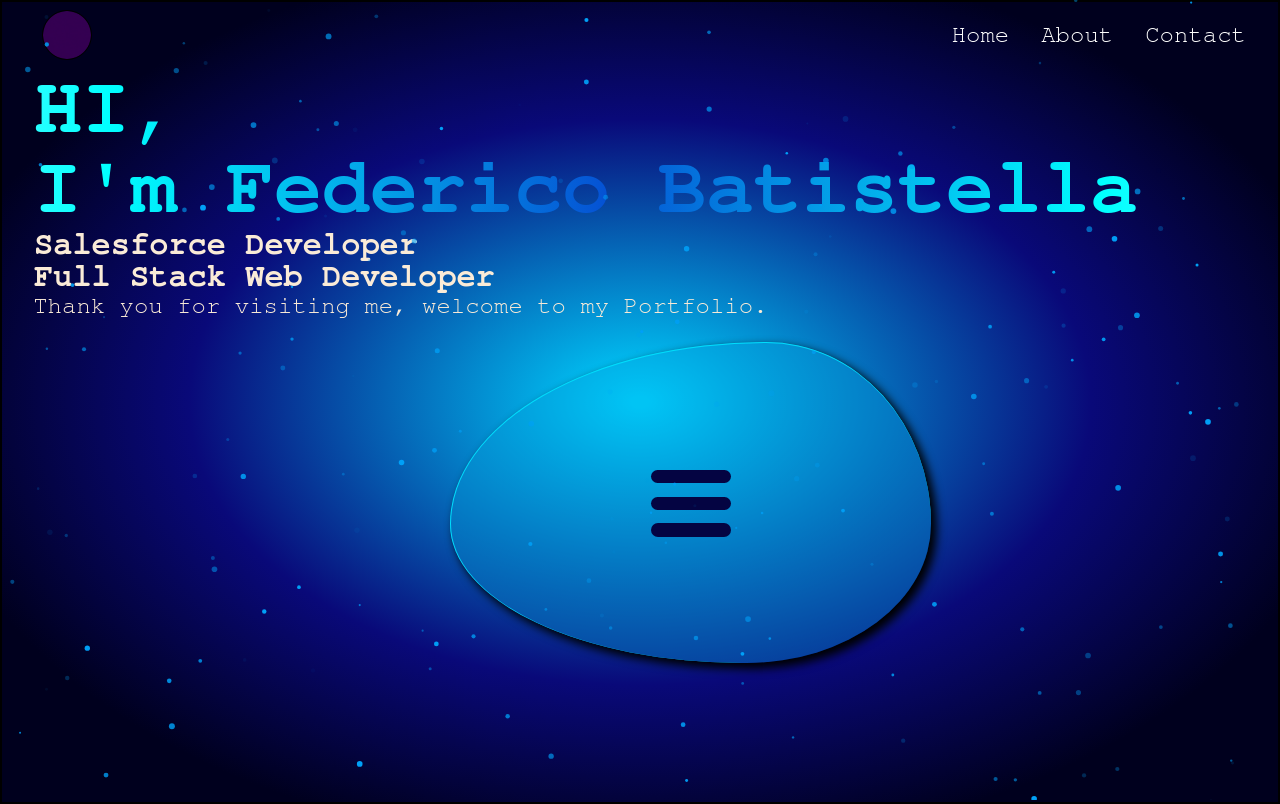
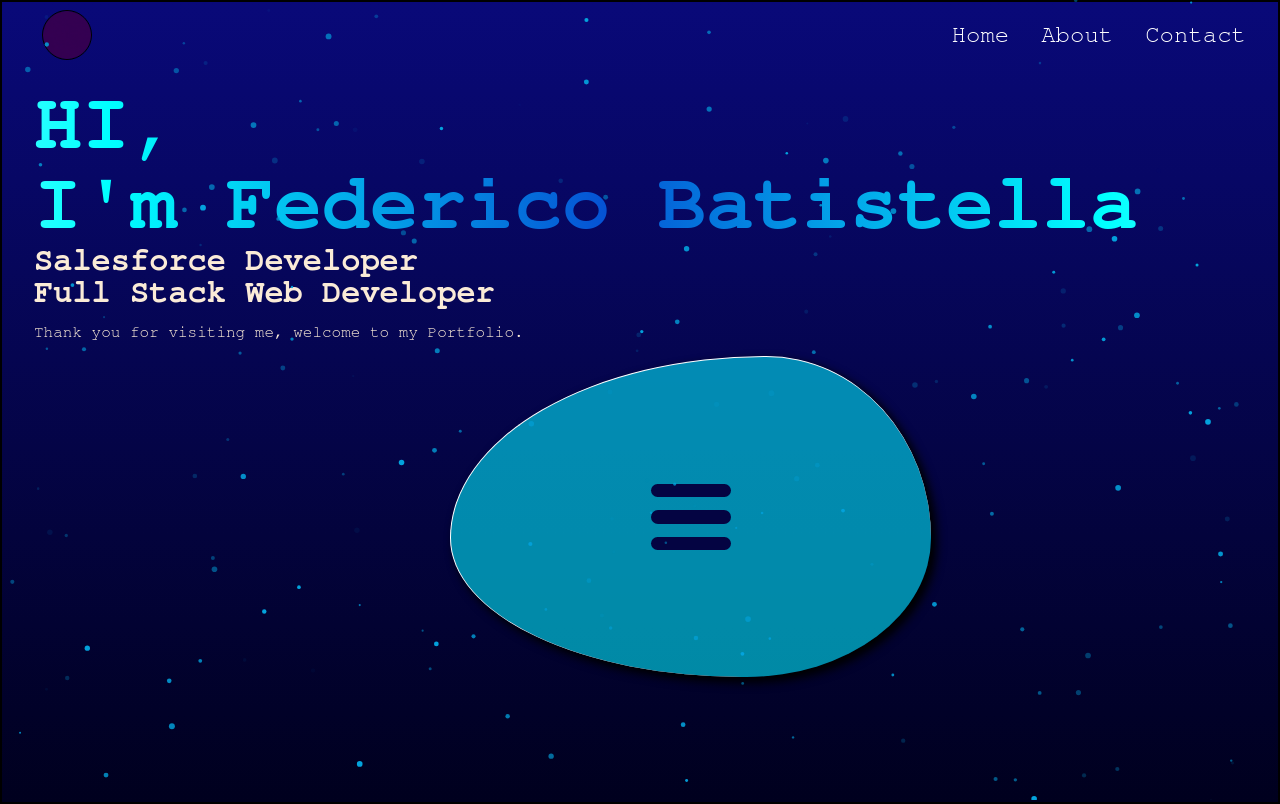
Before and after one commit to fedebati/Portfolio, a React (Create React App) app in the folder my-portfolio/: page / in a window 1280 px wide. Built offline with nearby package versions, Linux system fonts and the light colour scheme.

Commit message:
ultimo commit con particulas

```diff
--- a/my-portfolio/src/App.css
+++ b/my-portfolio/src/App.css
@@ -13,8 +13,9 @@ body{
 }
 
 .App-body {
-  background: rgb(0,212,255);
-  background: radial-gradient(rgba(0,212,255,1) 1%, rgba(9,9,121,1) 50%, rgba(0, 0, 30,1) 80%);
+  /* background: rgb(0,212,255);
+  background: radial-gradient(rgba(0,212,255,1) 1%, rgba(9,9,121,1) 50%, rgba(0, 0, 30,1) 80%); */
   /* min-height: 100vh; */
   /* background-color: blue; */
+  background: linear-gradient(rgba(9,9,121,1), rgba(0, 0, 30,1));
 }
--- a/my-portfolio/src/Components/ParticleBackground.js
+++ b/my-portfolio/src/Components/ParticleBackground.js
@@ -32,7 +32,7 @@ const ParticleBackground = () => {
             }
           },
           color: {
-            value: "#00a0f7"
+            value: "#03A3DD"
           },
           shape: {
             type: "circle",
--- a/my-portfolio/src/Styles/Bubble.css
+++ b/my-portfolio/src/Styles/Bubble.css
@@ -8,9 +8,9 @@
     animation: morph 3.5s linear infinite;
     display: flex;
     justify-content: center;
-    background-color: #03a3dd56;
-    border-top: 1px solid rgb(0, 222, 252);
-    border-left: 1px solid rgb(0, 222, 252) ;
+    background-color: rgba(0, 238, 255, 0.575);
+    border-top: 1px solid #fff;
+    border-left: 1px solid #fff ;
     margin-left: 35vw;
 }
 
--- a/my-portfolio/src/Styles/Main.css
+++ b/my-portfolio/src/Styles/Main.css
@@ -8,11 +8,13 @@
 }
 .divTitle{
     margin-left: 2em;
+    margin-top: 1em;
 }
 .divTitle .h2Title{
     font-size: 5em;
     margin: 0;
-    font-family:  FreeMono, Chilanka;
+    font-family: Fira Code, FreeMono, Chilanka;
+
 }
 
 .divTitle .h2Title{
@@ -20,7 +22,6 @@
     background-size: 200% auto;
     color: #000;
     background-clip: text;
-    /* text-fill-color:transparent; */
     -webkit-background-clip: text;
     -webkit-text-fill-color: transparent;
     animation: animate 4s linear infinite;
@@ -37,12 +38,12 @@
 .divStack .h4Title{
     font-size: 2em;
     margin: 0;
-    font-family:   FreeMono, Chilanka;
+    font-family:  Fira Code,  FreeMono, Chilanka;
 }
 
 .saludo{
-    margin-left: 1.3em;
-    font-size: 1.5em;
-    margin-top: 0.1em;
-    font-family:   FreeMono, Chilanka;
+    margin-left: 2em;
+    font-size: 1em;
+    margin-top: 1em;
+    font-family:  Fira Code,  FreeMono, Chilanka;
 }
```
